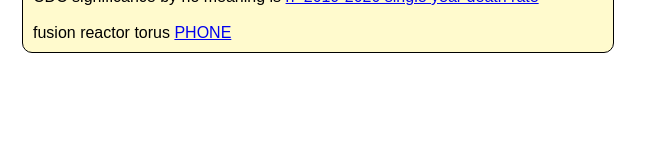
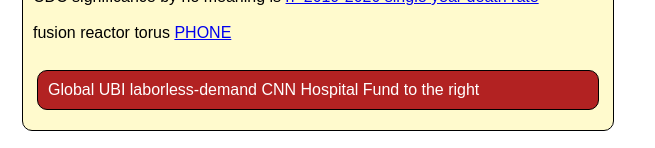
Before and after one commit to NickCarducci/occupywall.us, a React (Create React App) app: page / in a window 1280 px wide. Shown: the part 2774-2922 px from the top of the page, without its empty margins (0-655 px from the left). Before the commit the page ends 2847 px from the top, so only its background shows below. Built offline with nearby package versions, Linux system fonts and the light colour scheme; a web font is replaced by a local one.

Commit message:
Update App.js

```diff
--- a/src/App.js
+++ b/src/App.js
@@ -542,6 +542,20 @@
           <br />
           fusion reactor torus{space}
           <a href="https://magnate.company">PHONE</a>
+          <br />
+          <br />
+          <div
+            style={{
+              color: "white",
+              backgroundColor: "firebrick",
+              border: "1px solid black",
+              borderRadius: "10px",
+              margin: "10px 4px",
+              padding: "10px"
+            }}
+          >
+            Global UBI laborless-demand CNN Hospital Fund to the right
+          </div>
         </div>
       </div>
     );
```
